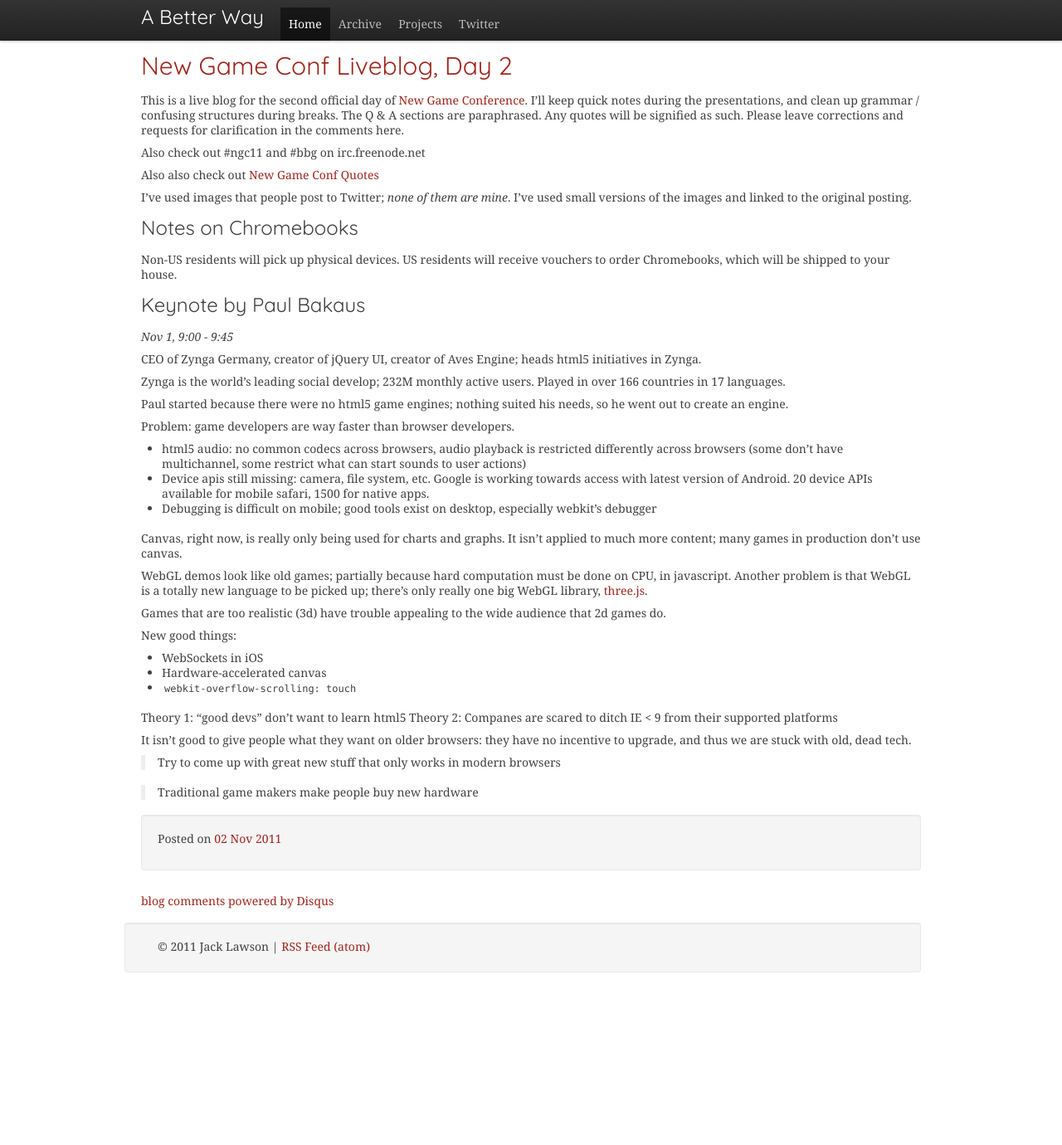
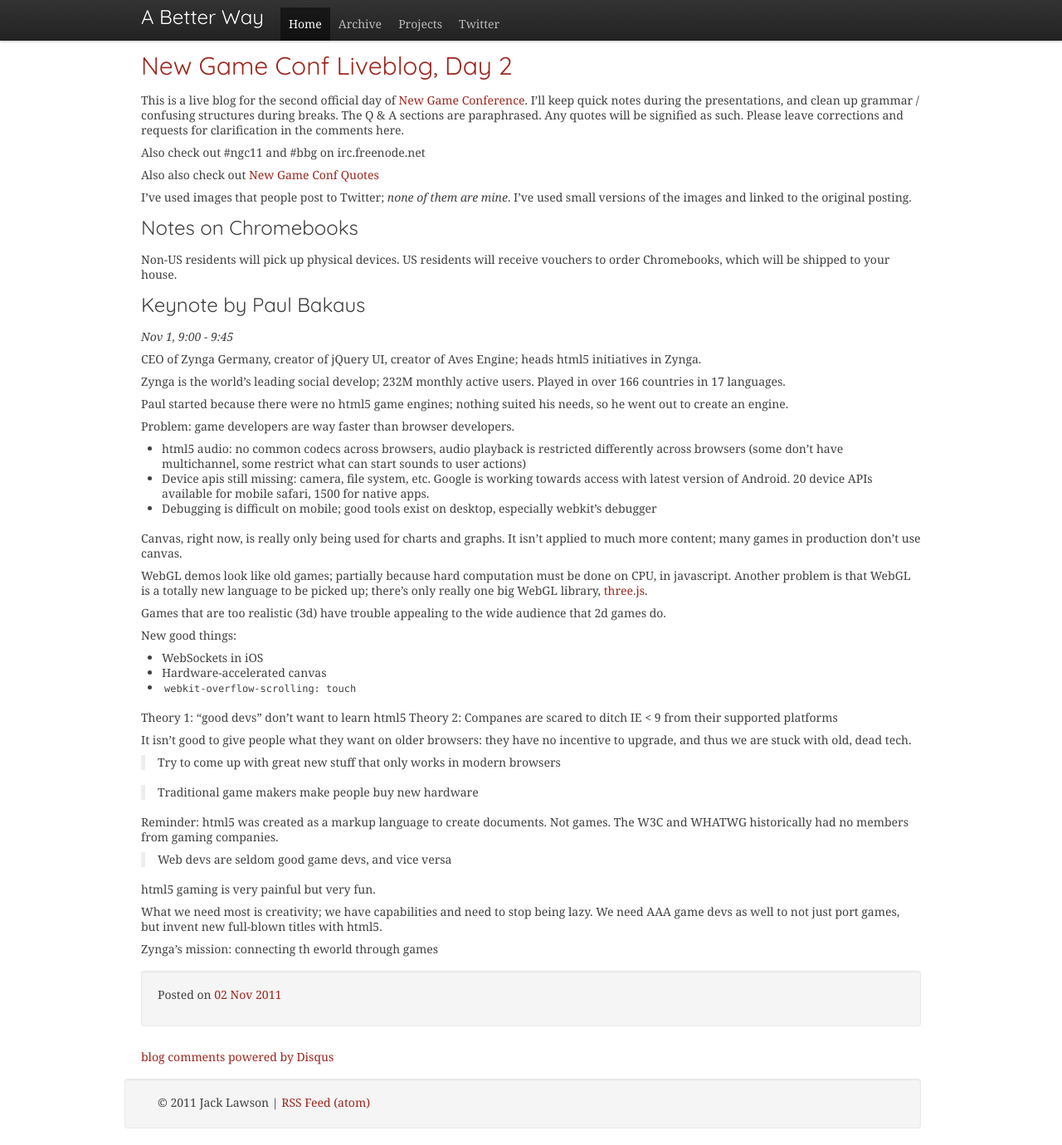
Before and after one commit to ajacksified/ajacksified.github.com, a Jekyll site: the page built from _posts/2011-11-02-new-game-conf-liveblog-2.markdown, in a window 1280 px wide and 1380 px high. Shown: the whole window at 83% size. Built offline with Jekyll 4.4.1, drawn with Linux system fonts in a browser that asks for light colours; nearby versions of some CDN libraries; some web fonts are replaced; Markdown is read by kramdown in place of the engine named in the settings; comment, search, counter and statistics services are not loaded.

Commit message:
Day 2 - keynote

```diff
--- a/_posts/2011-11-02-new-game-conf-liveblog-2.markdown
+++ b/_posts/2011-11-02-new-game-conf-liveblog-2.markdown
@@ -73,3 +73,17 @@
 > Try to come up with great new stuff that only works in modern browsers
 
 > Traditional game makers make people buy new hardware
+
+Reminder: html5 was created as a markup language to create documents.
+Not games. The W3C and WHATWG historically had no members from gaming
+companies.
+
+> Web devs are seldom good game devs, and vice versa
+
+html5 gaming is very painful but very fun.
+
+What we need most is creativity; we have capabilities and need to stop being
+lazy. We need AAA game devs as well to not just port games, but invent new
+full-blown titles with html5.
+
+Zynga's mission: connecting th eworld through games
```
